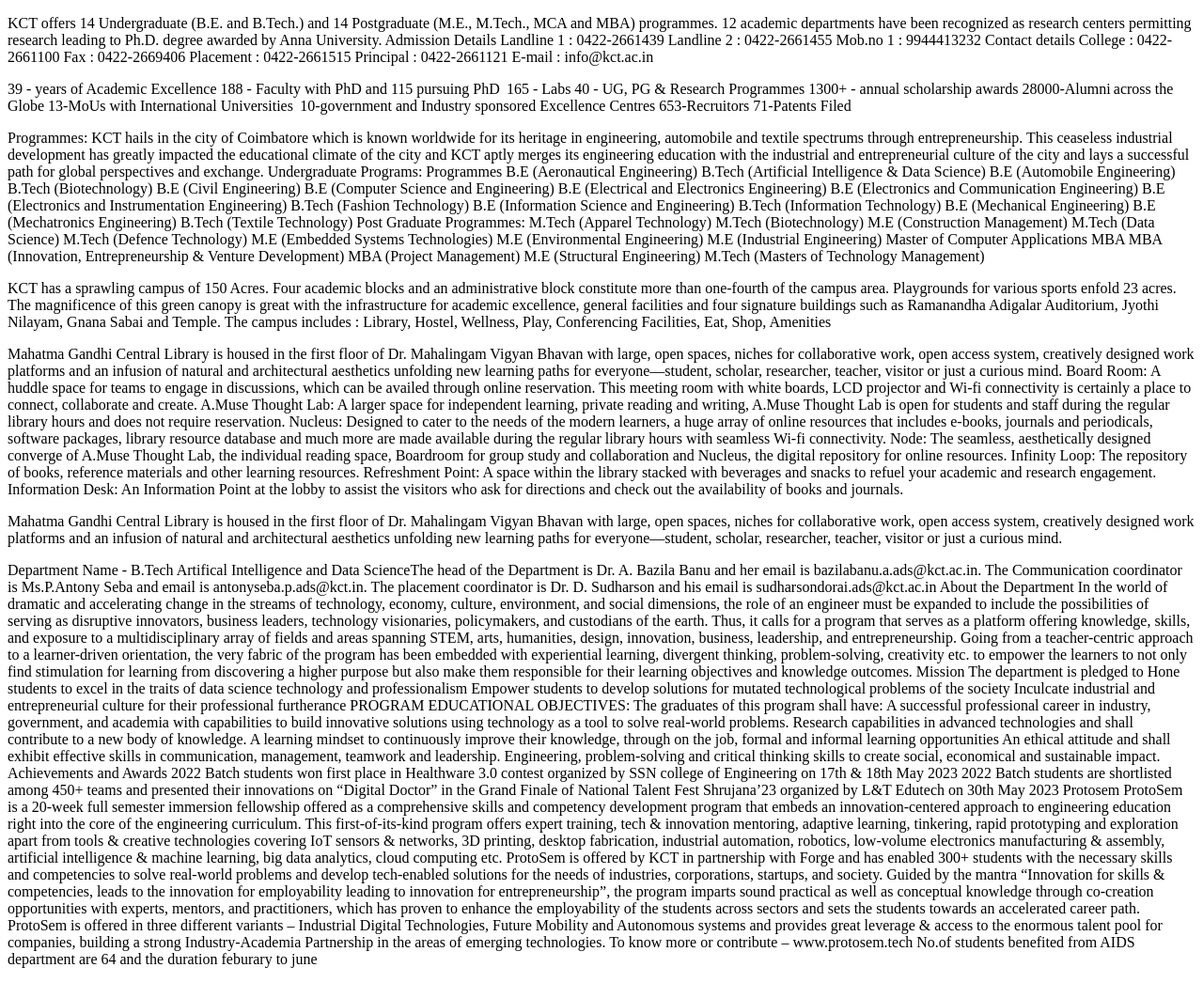
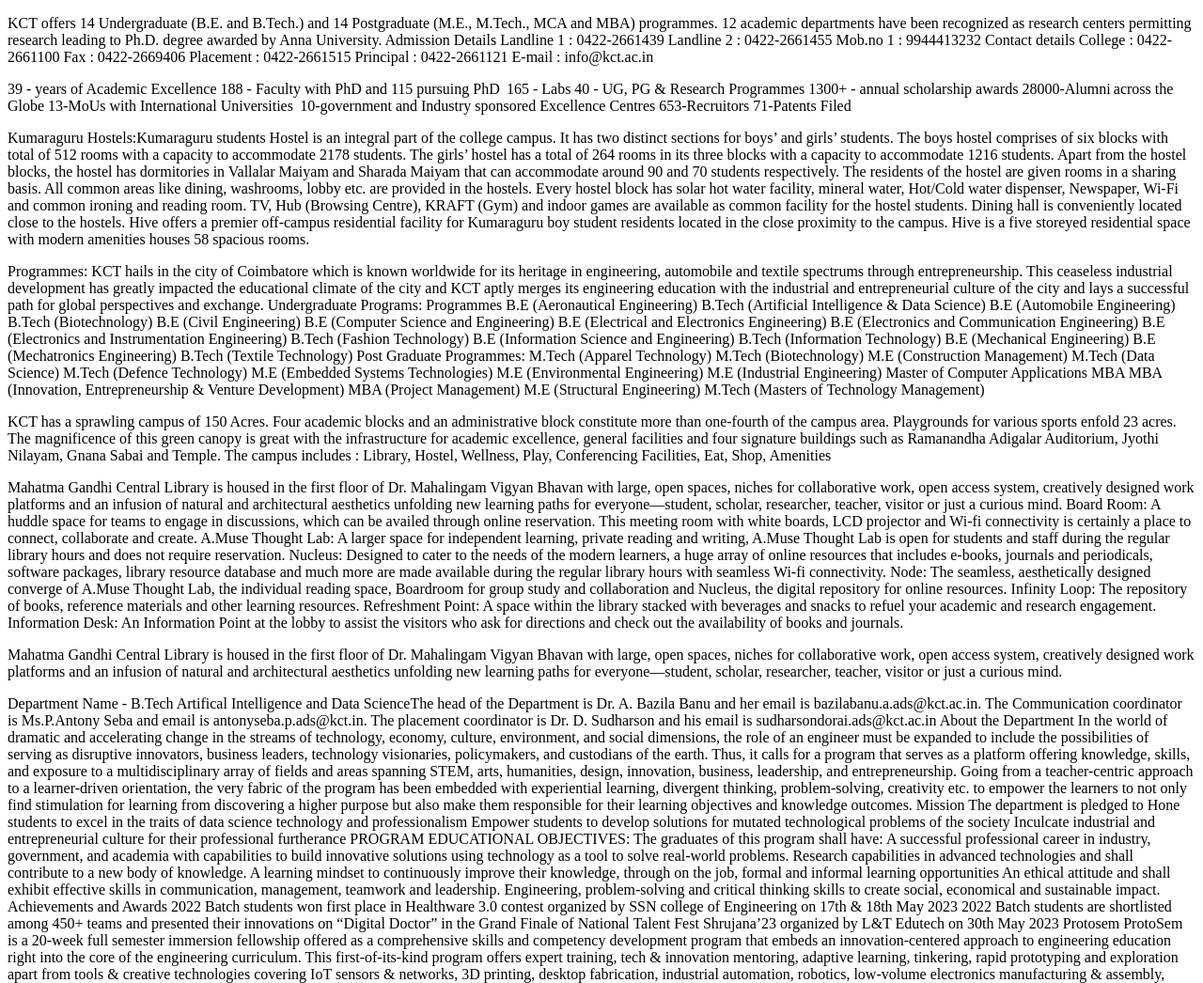
Before and after one commit to Ellakkiaa/Kct-web_page, a plain HTML site: page index.html in a window 1280 px wide. Shown: the top 1046 px of the page at 94% size. Drawn offline with Linux system fonts and the light colour scheme.

Commit message:
Update index.html

```diff
--- a/index.html
+++ b/index.html
@@ -35,6 +35,10 @@
 
         71-Patents Filed
 
+    </p>
+    <p>
+        Kumaraguru Hostels:Kumaraguru students Hostel is an integral part of the college campus. It has two distinct sections for boys’ and girls’ students. The boys hostel comprises of six blocks with total of 512 rooms with a capacity to accommodate 2178 students. The girls’ hostel has a total of 264 rooms in its three blocks with a capacity to accommodate 1216 students. Apart from the hostel blocks, the hostel has dormitories in Vallalar Maiyam and Sharada Maiyam that can accommodate around 90 and 70 students respectively. The residents of the hostel are given rooms in a sharing basis. All common areas like dining, washrooms, lobby etc. are provided in the hostels. Every hostel block has solar hot water facility, mineral water, Hot/Cold water dispenser, Newspaper, Wi-Fi and common ironing and reading room. TV, Hub (Browsing Centre), KRAFT (Gym) and indoor games are available as common facility for the hostel students. Dining hall is conveniently located close to the hostels.
+        Hive offers a premier off-campus residential facility for Kumaraguru boy student residents located in the close proximity to the campus. Hive is a five storeyed residential space with modern amenities houses 58 spacious rooms.
     </p>
     <p>
         Programmes: KCT hails in the city of Coimbatore which is known worldwide for its heritage in engineering, automobile and textile spectrums through entrepreneurship. This ceaseless industrial development has greatly impacted the educational climate of the city and KCT aptly merges its engineering education with the industrial and entrepreneurial culture of the city and lays a successful path for global perspectives and exchange.
```
